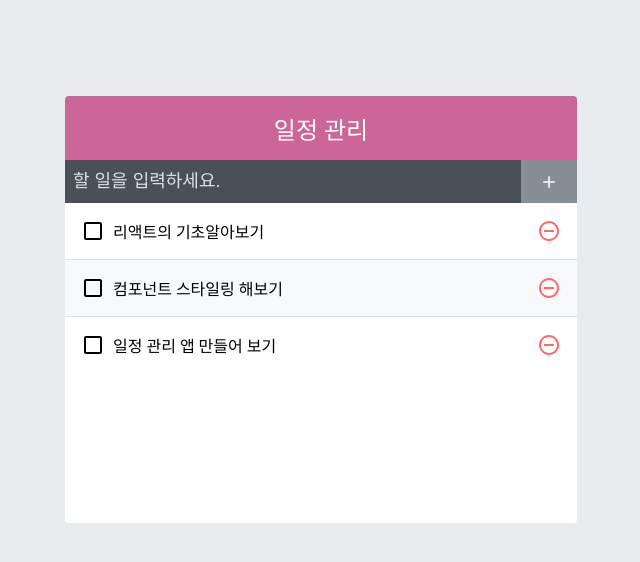
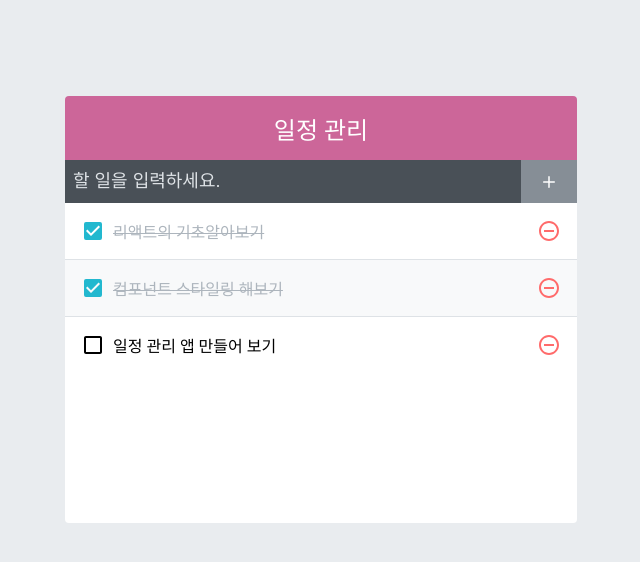
Before and after one commit to th0Kim/react-ezen, a React (Create React App) app in the folder todo-app/: page / in a window 1280 px wide. Shown: the top 562 px of the page, without its empty margins (319-959 px from the left). Built offline with nearby package versions, Linux system fonts and the light colour scheme.

Commit message:
className 조건식 함수 라이브러리

```diff
--- a/todo-app/src/component/TodoListItem.js
+++ b/todo-app/src/component/TodoListItem.js
@@ -3,7 +3,7 @@ import {
   MdCheckBox,
   MdRemoveCircleOutline,
 } from 'react-icons/md';
-import cn from 'classnames';
+import cn from 'classnames';//클래스 이름에 따른 조건식 함수 라이브러리
 import './TodoListItem.scss';
 
 const TodoListItem = ({ todo }) => {
@@ -11,12 +11,12 @@ const TodoListItem = ({ todo }) => {
 
   return (
     <div className="TodoListItem">
-      <div className="checkbox">
-        <MdCheckBoxOutlineBlank />
+      <div className={cn('checkbox', { checked })}>
+        {checked ? <MdCheckBox /> : <MdCheckBoxOutlineBlank />}
         <div className="text">{text}</div>
-        <div className="remove">
-          <MdRemoveCircleOutline />
-        </div>
+      </div>
+      <div className="remove">
+        <MdRemoveCircleOutline />
       </div>
     </div>
   );
```
Also changed, not shown: 1 other file (tests, documents, lock files or other folders).
